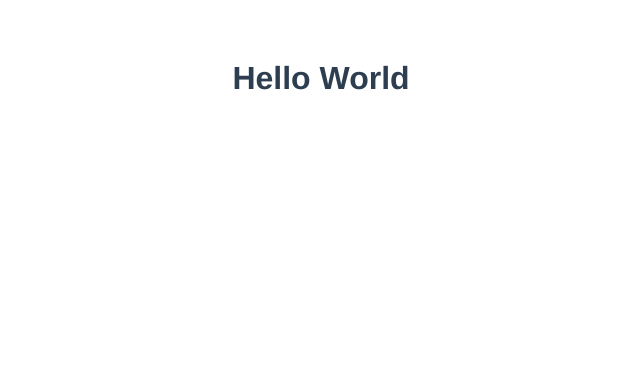
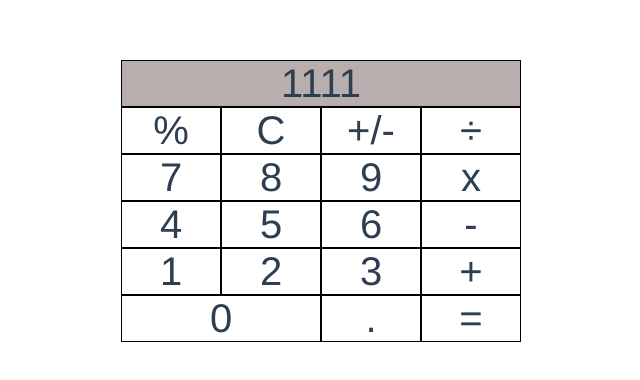
Before and after one commit to omarzoghayyer/Calculator_Vue-cli, a Vue app: page / in a window 1280 px wide. Shown: the top 380 px of the page, without its empty margins (319-959 px from the left). Built offline with nearby package versions, Linux system fonts and the light colour scheme.

Commit message:
added btns and operators

```diff
--- a/src/components/Calculator.vue
+++ b/src/components/Calculator.vue
@@ -1,18 +1,59 @@
 <template>
-  <div>
-    <h1>Hello World</h1>
-
+  <div class="calculator-grid">
+    <div class="mid-grid">1111</div>
+    <div class="btn">%</div>
+    <div class="btn">C</div>
+    <div class="btn">+/-</div>
+    <div class="btn">÷</div>
+    <div class= "btn">7</div>
+    <div class= "btn">8</div>
+    <div class= "btn">9</div>
+    <div class= "btn">x</div>
+    <div class= "btn">4</div>
+    <div class= "btn">5</div>
+    <div class= "btn">6</div>
+    <div class= "btn">-</div>
+    <div class= "btn">1</div>
+    <div class= "btn">2</div>
+    <div class= "btn">3</div>
+    <div class= "btn">+</div>
+    <div class=" btn zero">0</div>
+    <div class= "btn">.</div>
+    <div class= "btn">=</div>
   </div>
 </template>
 
 <script>
 export default {
-
 }
 </script>
 
 
 
 <style scoped>
+.calculator-grid{
+  margin: 0 auto;
+  width: 400px;
+  font-size: 40px;
+  display: grid;
+  grid-template-columns: repeat(4,1fr);
+  grid-auto-rows: minmax(30px, auto);
+  background-color: rgb(255, 255, 255);
 
+
+}
+.mid-grid{
+  background-color: rgb(185, 174, 174);
+  grid-column: 1 /5;
+  border: solid 1px black;
+
+}
+.btn {
+  border: solid 1px black
+}
+.zero{
+  grid-column: 1/3;
+
+
+}
 </style>
```
